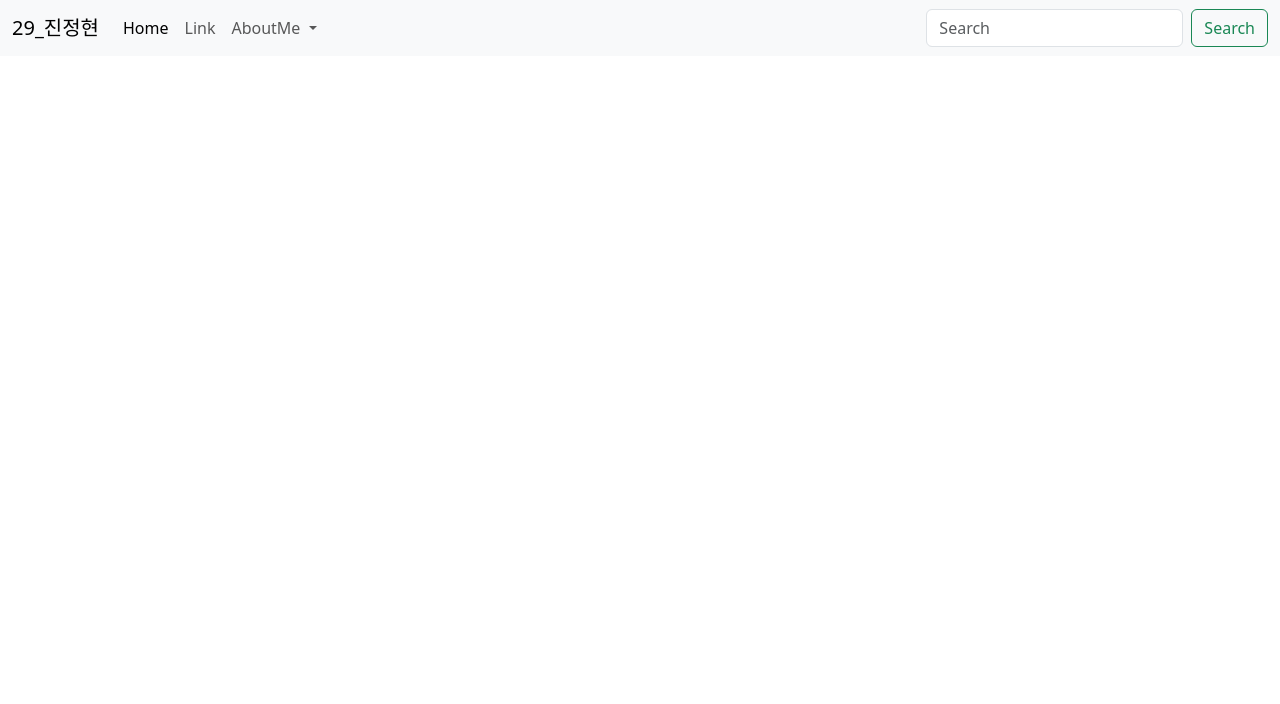
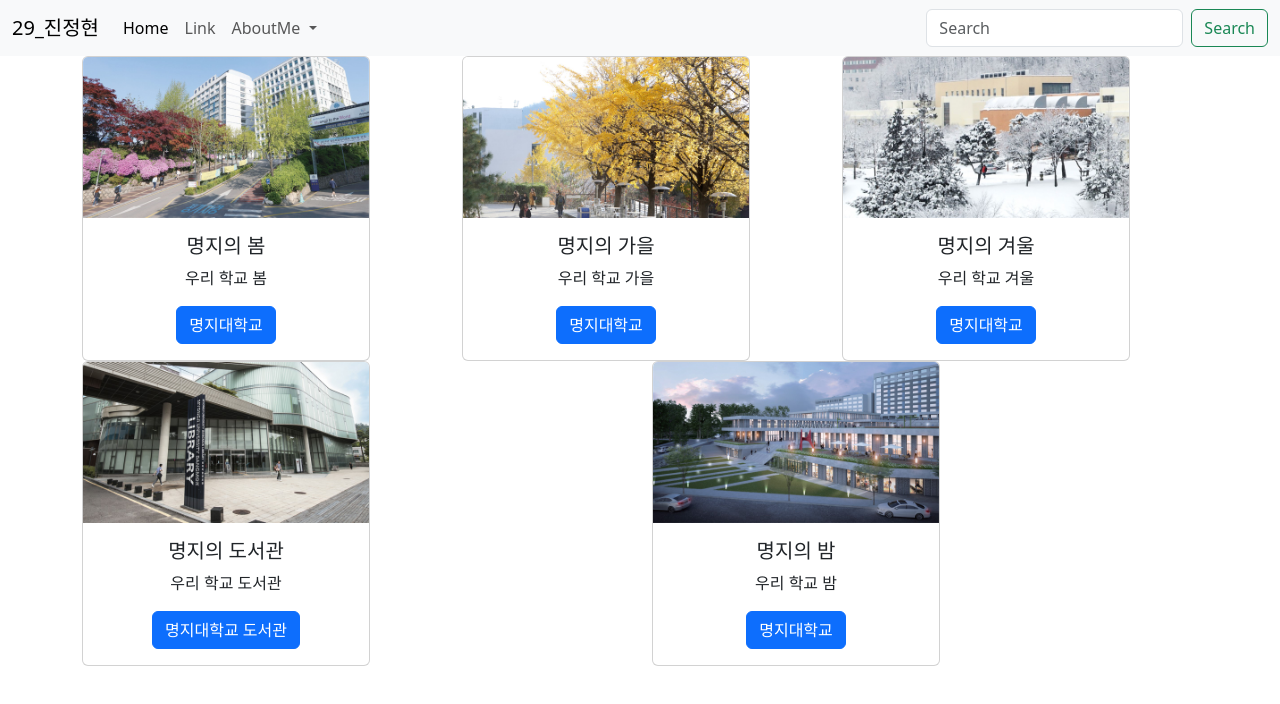
Before and after one commit to samdasoo/web2024, a plain HTML site: page 29_album.html in a window 1280 px wide. Drawn offline with nearby package versions, Linux system fonts and the light colour scheme.

Commit message:
all file clear

```diff
--- a/29_album.html
+++ b/29_album.html
@@ -38,6 +38,81 @@
           </div>
         </div>
       </nav>
+
+      <div class="container text-center">
+        <div class="row">
+          <div class="col">
+           <!-- 카드1 시작 -->
+      <div class="card" style="width: 18rem;">
+        <img src="img/spring.jpg" class="card-img-top" alt="...">
+        <div class="card-body">
+          <center>
+            <h5 class="card-title">명지의 봄</h5>
+          <p class="card-text">우리 학교 봄</p>
+          <a href="https://mju.ac.kr" class="btn btn-primary">명지대학교</a>
+          </center>
+        </div>
+      </div>
+      <!-- 카드1 끝 -->
+          </div>
+          <div class="col">
+            <!-- 카드2 시작 -->
+      <div class="card" style="width: 18rem;">
+        <img src="img/fall.jpg" class="card-img-top" alt="...">
+        <div class="card-body">
+          <center>
+            <h5 class="card-title">명지의 가을</h5>
+          <p class="card-text">우리 학교 가을</p>
+          <a href="https://mju.ac.kr" class="btn btn-primary">명지대학교</a>
+          </center>
+        </div>
+      </div>
+      <!-- 카드2 끝 -->
+          </div>
+          <div class="col">
+            <!-- 카드3 시작 -->
+       <div class="card" style="width: 18rem;">
+        <img src="img/snow.jpg" class="card-img-top" alt="...">
+        <div class="card-body">
+          <center>
+            <h5 class="card-title">명지의 겨울</h5>
+          <p class="card-text">우리 학교 겨울</p>
+          <a href="https://mju.ac.kr" class="btn btn-primary">명지대학교</a>
+          </center>
+        </div>
+      </div>
+      <!-- 카드3 끝 -->
+          </div>
+          <div class="col">
+            <!-- 카드4 시작 -->
+       <div class="card" style="width: 18rem;">
+        <img src="img/lib.jpg" class="card-img-top" alt="...">
+        <div class="card-body">
+          <center>
+            <h5 class="card-title">명지의 도서관</h5>
+          <p class="card-text">우리 학교 도서관</p>
+          <a href="https://lib.mju.ac.kr" class="btn btn-primary">명지대학교 도서관</a>
+          </center>
+        </div>
+      </div>
+      <!-- 카드4 끝 -->
+          </div>
+          <div class="col">
+            <!-- 카드5 시작 -->
+       <div class="card" style="width: 18rem;">
+        <img src="img/night.jpg" class="card-img-top" alt="...">
+        <div class="card-body">
+          <center>
+            <h5 class="card-title">명지의 밤</h5>
+          <p class="card-text">우리 학교 밤</p>
+          <a href="https://mju.ac.kr" class="btn btn-primary">명지대학교</a>
+          </center>
+        </div>
+      </div>
+      <!-- 카드5 끝 -->
+          </div>
+        </div>
+      </div>
     <script src="https://cdn.jsdelivr.net/npm/bootstrap@5.3.3/dist/js/bootstrap.bundle.min.js" integrity="sha384-YvpcrYf0tY3lHB60NNkmXc5s9fDVZLESaAA55NDzOxhy9GkcIdslK1eN7N6jIeHz" crossorigin="anonymous"></script>
   </body>
 </html>
```
Also changed, not shown: 29_im.html (+53 -0 lines).
